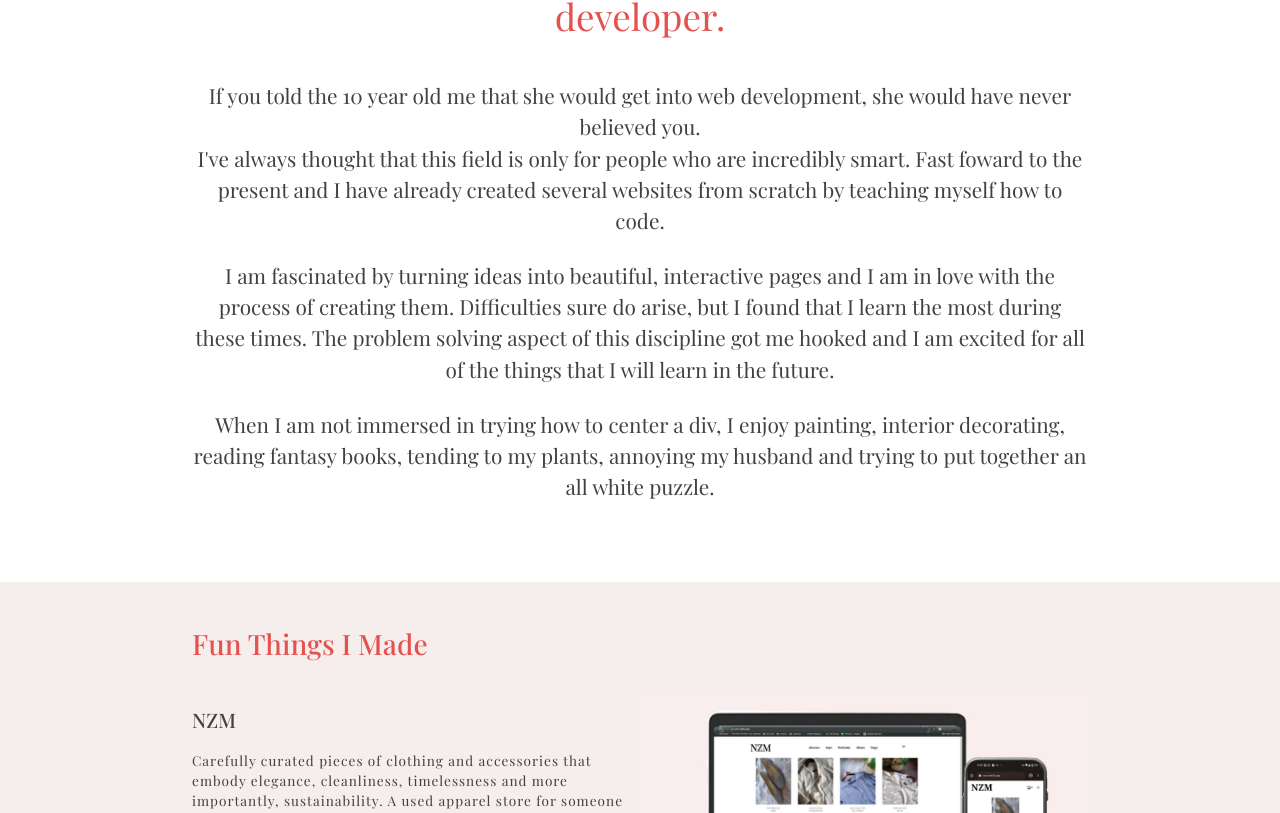
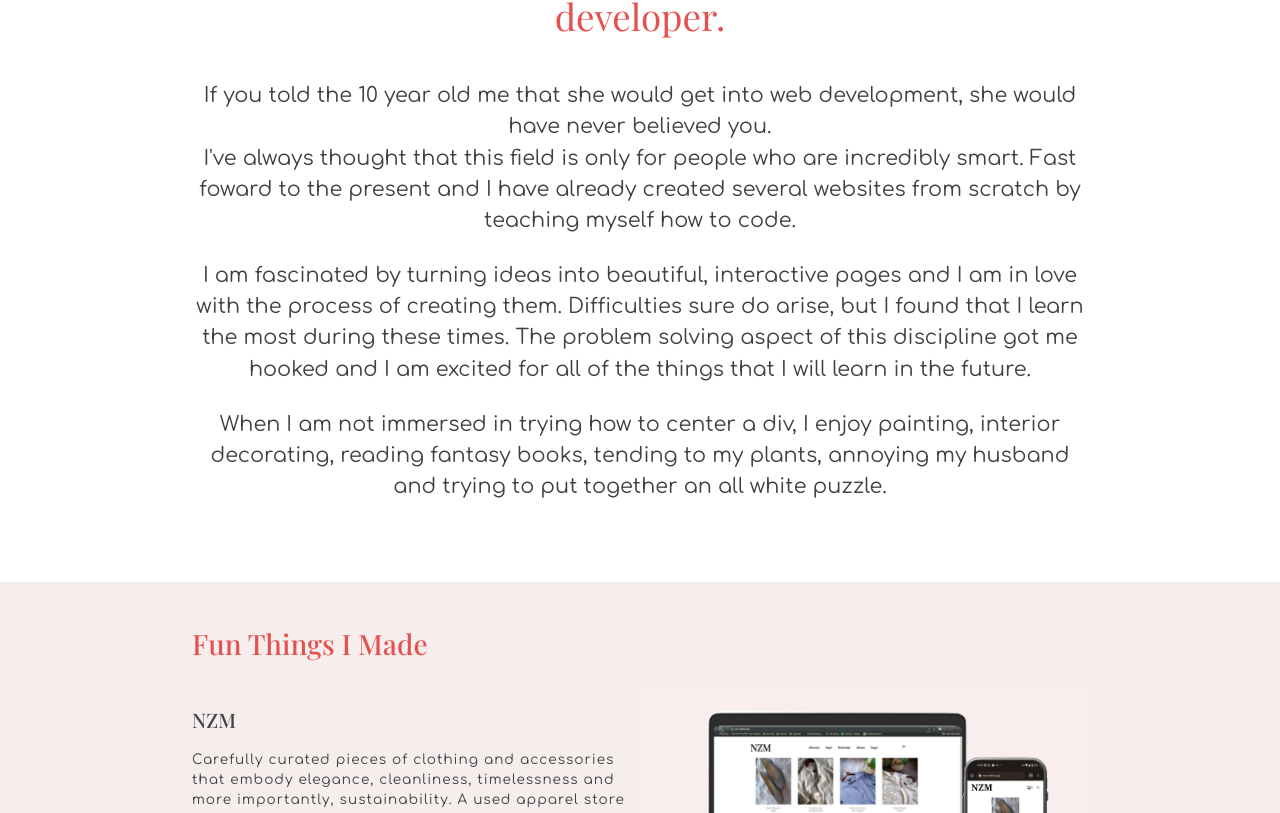
Before and after one commit to jezraelhope/Portfolio, a React (Create React App) app: page / in a window 1280 px wide. Shown: the part 1007-1820 px from the top of the page. Built offline with nearby package versions, Linux system fonts and the light colour scheme; a web font is replaced by a local one.

Commit message:
Changed font family  of p tags

```diff
--- a/src/Components/AboutMe.js
+++ b/src/Components/AboutMe.js
@@ -6,21 +6,21 @@ const AboutMe = () => {
 	return (
 		<div className="about-me" id="about-me">
 			<h2>Hi there, I'm Hope! I'm a self taught front-end developer.</h2>
-			<p>
+			<p className="about-me-p">
 			If you told the 10 year old me that she would get into web development, she would have never believed you.
 			</p>
-			<p>
+			<p className="about-me-p">
 			I've always thought that this field is only for people who are incredibly smart.
 			Fast foward to the present and I have already created several websites from scratch by teaching myself how to code.
 			</p>
 			<br/>
-			<p>
+			<p className="about-me-p">
 			I am fascinated by turning ideas into beautiful, interactive pages and I am in love with the process of creating them.
 			Difficulties sure do arise, but I found that I learn the most during these times.
 			The problem solving aspect of this discipline got me hooked and I am excited for all of the things that I will learn in the future.
 			</p>
 			<br/>
-			<p>
+			<p className="about-me-p">
 			When I am not immersed in trying how to center a div, I enjoy painting, interior decorating, reading fantasy books, tending to my plants, annoying my husband and trying to put together an all white puzzle.
 			</p>
 		</div>
--- a/src/Styles/aboutme.css
+++ b/src/Styles/aboutme.css
@@ -11,8 +11,10 @@
 	font-size: 2vmax;
 }
 
-.about-me p {
+.about-me-p {
 	font-size: 1.5vmax;
+	color: #434044;
+	font-family: "Comfortaa", serif;
 }
 
 @media screen and (min-width:768px) {
@@ -23,8 +25,7 @@
 		font-size: 2.3em;
 	}
 
-	.about-me p {
+	.about-me-p, p {
 		font-size: 1.3em;
-		color: #434044;
 	}
 }
--- a/src/Styles/projects.css
+++ b/src/Styles/projects.css
@@ -23,7 +23,7 @@
 }
 
 .project-description {
-	/* font-family: 'Comfortaa', cursive; */
+	font-family: 'Comfortaa', cursive;
 	letter-spacing: 1px;
 }
 
```
